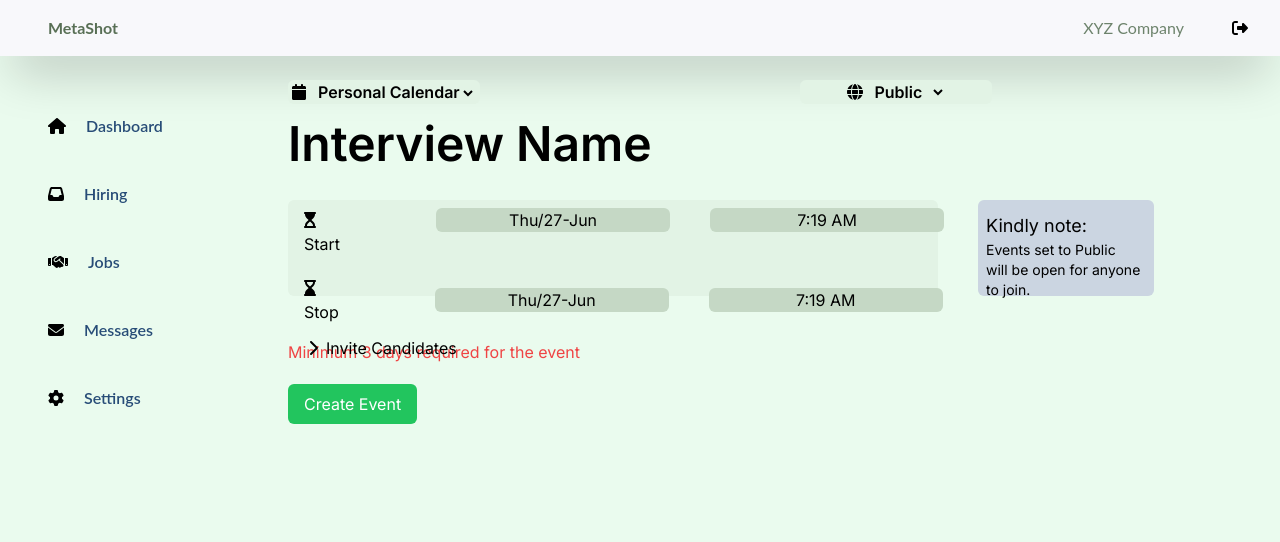
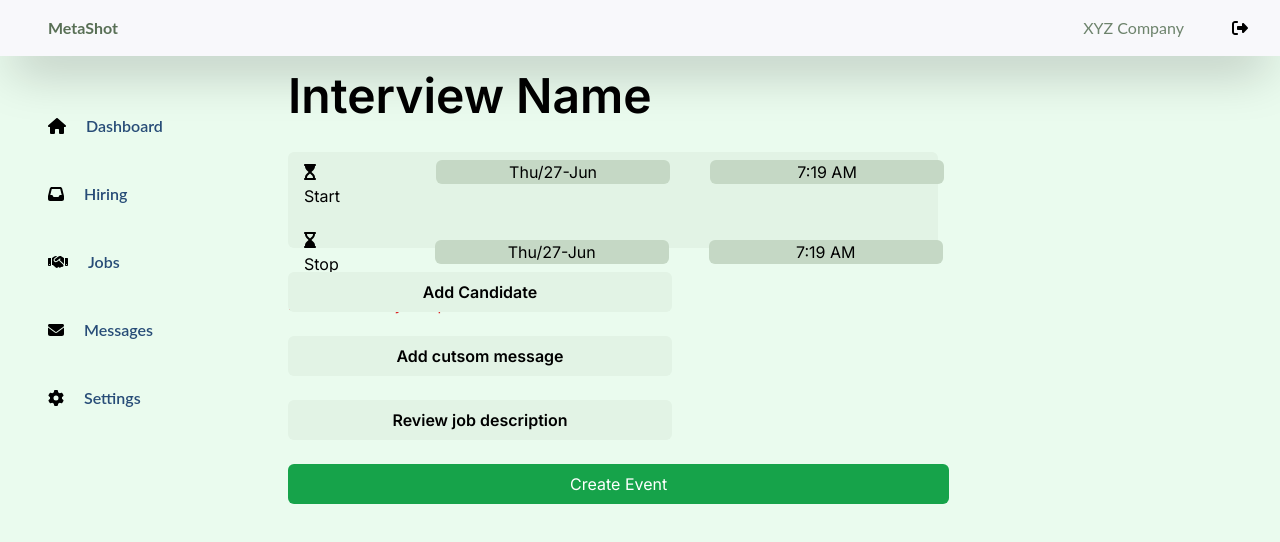
Before and after one commit to Shauryachaturvedimetashot/MetashotFrontendFinal, a Next.js app: page /Invite in a window 1280 px wide. Shown: the top 542 px of the page. Built offline with nearby package versions, Linux system fonts and the light colour scheme.

Commit message:
Update Candidate_screen.tsx

```diff
--- a/src/app/Invite/Candidate_screen.tsx
+++ b/src/app/Invite/Candidate_screen.tsx
@@ -1,13 +1,20 @@
-import React, { useState, useEffect } from 'react';
-import DatePicker from 'react-datepicker';
-import 'react-datepicker/dist/react-datepicker.css';
-import { FontAwesomeIcon } from '@fortawesome/react-fontawesome';
-import { faCalendar, faGlobe, faHourglassStart, faHourglassEnd, faChevronRight, faTimes } from '@fortawesome/free-solid-svg-icons';
-import Modal from '../../Components/Modal';
-import Link from 'next/link';
-import axios from 'axios';
-import { useSearchParams } from 'next/navigation';
-import styles from './Invite.module.css'
+import React, { useState, useEffect } from "react";
+import DatePicker from "react-datepicker";
+import "react-datepicker/dist/react-datepicker.css";
+import { FontAwesomeIcon } from "@fortawesome/react-fontawesome";
+import {
+  faCalendar,
+  faGlobe,
+  faHourglassStart,
+  faHourglassEnd,
+  faChevronRight,
+  faTimes,
+} from "@fortawesome/free-solid-svg-icons";
+import Modal from "../../Components/Modal";
+import Link from "next/link";
+import axios from "axios";
+import { useSearchParams } from "next/navigation";
+import styles from "./Invite.module.css";
 
 interface Candidate {
   name: string;
@@ -26,23 +33,27 @@ function CandidateScreen() {
   const [endDate, setEndDate] = useState<Date | null>(new Date());
   const [startTime, setStartTime] = useState<Date | null>(new Date());
   const [endTime, setEndTime] = useState<Date | null>(new Date());
-  const [error, setError] = useState<string>('');
+  const [error, setError] = useState<string>("");
 
   const [showModal, setShowModal] = useState<boolean>(false);
   const [showModal2, setShowModal2] = useState<boolean>(false);
 
-  const [candidateName, setCandidateName] = useState<string>('');
-  const [candidateMail, setCandidateMail] = useState<string>('');
-  const [candidateNumber, setCandidateNumber] = useState<string>('');
+  const [candidateName, setCandidateName] = useState<string>("");
+  const [candidateMail, setCandidateMail] = useState<string>("");
+  const [candidateNumber, setCandidateNumber] = useState<string>("");
   const [candidates, setCandidates] = useState<Candidate[]>([]);
   const [isEditing, setIsEditing] = useState<boolean>(false);
   const [editIndex, setEditIndex] = useState<number | null>(null);
-  const [formErrors, setFormErrors] = useState<FormErrors>({ name: '', mail: '', number: '' });
+  const [formErrors, setFormErrors] = useState<FormErrors>({
+    name: "",
+    mail: "",
+    number: "",
+  });
 
   const [redirect, setRedirect] = useState<boolean>(false);
 
   const searchParams = useSearchParams();
-  const interviewId = searchParams.get('interview');
+  const interviewId = searchParams.get("interview");
 
   const handleToggleChange = () => {
     if (!showModal2) {
@@ -59,44 +70,53 @@ function CandidateScreen() {
 
   const validateDates = () => {
     if (startDate && endDate && endTime && startTime) {
-      if (endDate < startDate || (endDate.getTime() === startDate.getTime() && endTime < startTime)) {
-        setError('End date/time must be later than start date/time');
+      if (
+        endDate < startDate ||
+        (endDate.getTime() === startDate.getTime() && endTime < startTime)
+      ) {
+        setError("End date/time must be later than start date/time");
       } else {
         const timeDiff = endDate.getTime() - startDate.getTime();
         const dayDiff = timeDiff / (3600 * 24 * 1000);
         if (dayDiff < 3) {
-          setError('Minimum 3 days required for the event');
+          setError("Minimum 3 days required for the event");
         } else {
-          setError('');
+          setError("");
         }
       }
     }
   };
 
   const validateForm = (): boolean => {
-    const errors = { name: '', mail: '', number: '' };
-    if (!candidateName) errors.name = 'Required';
-    if (!candidateMail) errors.mail = 'Required';
-    if (!candidateNumber) errors.number = 'Required';
+    const errors = { name: "", mail: "", number: "" };
+    if (!candidateName) errors.name = "Required";
+    if (!candidateMail) errors.mail = "Required";
+    if (!candidateNumber) errors.number = "Required";
     setFormErrors(errors);
     return !errors.name && !errors.mail && !errors.number;
   };
 
   const handleAddCandidate = (): void => {
     if (validateForm()) {
-      const newCandidate: Candidate = { name: candidateName, mail: candidateMail, number: candidateNumber };
+      const newCandidate: Candidate = {
+        name: candidateName,
+        mail: candidateMail,
+        number: candidateNumber,
+      };
       if (isEditing) {
-        const updatedCandidates = candidates.map((c, index) => (index === editIndex ? newCandidate : c));
+        const updatedCandidates = candidates.map((c, index) =>
+          index === editIndex ? newCandidate : c
+        );
         setCandidates(updatedCandidates);
         setIsEditing(false);
         setEditIndex(null);
       } else {
         setCandidates([...candidates, newCandidate]);
       }
-      setCandidateName('');
-      setCandidateMail('');
-      setCandidateNumber('');
-      //setShowModal(false);
+      setCandidateName("");
+      setCandidateMail("");
+      setCandidateNumber("");
+      setShowModal(false);
     }
   };
 
@@ -116,7 +136,7 @@ function CandidateScreen() {
 
   const handleCreateEvent = async () => {
     if (!interviewId) {
-      setError('Interview ID is missing');
+      setError("Interview ID is missing");
       return;
     }
 
@@ -124,18 +144,18 @@ function CandidateScreen() {
       interview: interviewId,
       start: startDate?.toISOString(),
       end: endDate?.toISOString(),
-      candidates: candidates.map(candidate => candidate.mail),
+      candidates: candidates.map((candidate) => candidate.mail),
     };
 
     try {
-      const token = localStorage.getItem('token');
+      const token = localStorage.getItem("token");
       if (!token) {
-        setError('Authorization token is missing');
+        setError("Authorization token is missing");
         return;
       }
 
       const response = await axios.post(
-        'https://metashotbackend.azurewebsites.net/interview/schedule',
+        "https://metashotbackend.azurewebsites.net/interview/schedule",
         payload,
         {
           headers: { Authorization: `Bearer ${token}` },
@@ -145,11 +165,11 @@ function CandidateScreen() {
       if (response.status === 200) {
         setRedirect(true);
       } else {
-        setError('Failed to schedule the interview');
+        setError("Failed to schedule the interview");
       }
     } catch (error) {
-      console.error('Error scheduling the interview:', error);
-      setError('An error occurred while scheduling the interview');
+      console.error("Error scheduling the interview:", error);
+      setError("An error occurred while scheduling the interview");
     }
   };
 
@@ -159,41 +179,59 @@ function CandidateScreen() {
 
   return (
     <>
-      <div className='content ml-8'>
-        <div className='flex flex-row justify-between mt-6 md:col-span-1'>
-          <button className='w-48 rounded-md bg-inherit invite_cand'>
-            <FontAwesomeIcon icon={faCalendar} className="fas fa-check mr-2" style={{ color: "black" }} />
-            <select id="type" className='invite_cand text-black font-semibold'>
+      <div className="ml-8 content">
+        {/* <div className="flex flex-row justify-between mt-6 md:col-span-1">
+          <button className="w-48 rounded-md bg-inherit invite_cand">
+            <FontAwesomeIcon
+              icon={faCalendar}
+              className="mr-2 fas fa-check"
+              style={{ color: "black" }}
+            />
+            <select id="type" className="font-semibold text-black invite_cand">
               <option value="invoice">Personal Calendar</option>
               <option value="payment">Public Calendar</option>
             </select>
           </button>
-          <button className={`w-48 rounded-md mr-72 invite_cand ${styles['align1']}`}>
-            <FontAwesomeIcon icon={faGlobe} className="fas fa-check mr-2" style={{ color: "black" }} />
-            <select id="type" className='invite_cand text-black font-semibold'>
+          <button
+            className={`w-48 rounded-md mr-72 invite_cand ${styles["align1"]}`}
+          >
+            <FontAwesomeIcon
+              icon={faGlobe}
+              className="mr-2 fas fa-check"
+              style={{ color: "black" }}
+            />
+            <select id="type" className="font-semibold text-black invite_cand">
               <option value="invoice">Public</option>
               <option value="payment">Private</option>
             </select>
           </button>
+        </div> */}
+        <div className="mt-4 text-5xl font-semibold text-black">
+          {" "}
+          Interview Name
         </div>
-        <div className='text-5xl mt-4 font-semibold text-black'> Interview Name</div>
-        <div className='flex flex-row text-black'>
-          <div className={`mt-8  bg-[#E2F3E5] h-24 rounded-md pr-2 pt-2 ${styles['main_box']} `} >
+        <div className="flex flex-row text-black">
+          <div
+            className={`mt-8  bg-[#E2F3E5] h-24 rounded-md pr-2 pt-2 ${styles["main_box"]} `}
+          >
             {/* For first row */}
-            <div className={`flex ${styles['box2']}`}>
-              <div className='px-4 mr-10'>
-                <FontAwesomeIcon icon={faHourglassStart} className="fas fa-check mr-2 text-black" />
+            <div className={`flex ${styles["box2"]}`}>
+              <div className="px-4 mr-10">
+                <FontAwesomeIcon
+                  icon={faHourglassStart}
+                  className="mr-2 text-black fas fa-check"
+                />
                 Start
               </div>
-              <div className='px-10 text-black'>
+              <div className="px-10 text-black">
                 <DatePicker
                   selected={startDate}
                   dateFormat={"EEE/d-MMM"}
                   onChange={(date) => setStartDate(date)}
-                  className='text-center rounded-md invite_time'
+                  className="text-center rounded-md invite_time"
                 />
               </div>
-              <div className='text-black'>
+              <div className="text-black">
                 <DatePicker
                   selected={startTime}
                   onChange={(date) => setStartTime(date)}
@@ -202,22 +240,28 @@ function CandidateScreen() {
                   timeIntervals={15}
                   timeCaption="Time"
                   dateFormat="h:mm aa"
-                  className='text-center rounded-md bg-[#c5d8c5]'
+                  className="text-center rounded-md bg-[#c5d8c5]"
                 />
               </div>
             </div>
             {/* Second row */}
-            <div className={`flex items-center mt-5 justify-between text-black ${styles['box3']}`}>
-              <div className='px-4 mr-10'>
-                <FontAwesomeIcon icon={faHourglassEnd} className="fas fa-check mr-2" style={{ color: "black" }} />
+            <div
+              className={`flex items-center mt-5 justify-between text-black ${styles["box3"]}`}
+            >
+              <div className="px-4 mr-10">
+                <FontAwesomeIcon
+                  icon={faHourglassEnd}
+                  className="mr-2 fas fa-check"
+                  style={{ color: "black" }}
+                />
                 Stop
               </div>
-              <div className='px-10'>
+              <div className="px-10">
                 <DatePicker
                   selected={endDate}
                   dateFormat={"EEE/d-MMM"}
                   onChange={(date) => setEndDate(date)}
-                  className='text-center rounded-md bg-[#c5d8c5]'
+                  className="text-center rounded-md bg-[#c5d8c5]"
                 />
               </div>
               <div>
@@ -229,106 +273,152 @@ function CandidateScreen() {
                   timeIntervals={15}
                   timeCaption="Time"
                   dateFormat="h:mm aa"
-                  className='text-center rounded-md invite_time'
+                  className="text-center rounded-md invite_time"
                 />
               </div>
             </div>
-            {error && <div className='text-red-500 mt-4'>{error}</div>}
-          </div>
-          <div className={`h-24 bg-slate-300 ml-10 mt-8 w-44 rounded-md px-2 pt-3 ${styles['main_box2']}`}>
-            <div className={`text-lg ${styles['main_box2']}`}>Kindly note:</div>
-            <div className={`text-sm ${styles['main_box2']}`}>Events set to Public</div>
-            <div className={`text-sm ${styles['main_box2']}`}>will be open for anyone</div>
-            <div className={`text-sm ${styles['main_box2']}`}>to join.</div>
+            {error && <div className="mt-4 text-red-600">{error}</div>}
           </div>
         </div>
-        <div className='mt-8'>
-          <button className='rounded-md px-5 py-2 bg-inherit border-inherit text-black color-green' onClick={() => setShowModal(true)}>
-            <FontAwesomeIcon icon={faChevronRight} className="fas fa-check mr-2" style={{ color: "black" }} />
-            Invite Candidates
+
+        <div className="mt-6">
+          <button
+            className="rounded-md bg-[#E2F3E5] text-black font-semibold w-96 py-2 px-4 invite_button"
+            onClick={() => setShowModal(true)}
+          >
+            Add Candidate
           </button>
         </div>
-        <Modal isVisible={showModal} onClose={() => setShowModal(false)} isCustomMsg={false}>
-          <div className='flex flex-col justify-between'>
-            <div className='flex flex-row items-center'>
-              <h1 className='text-xl font-semibold mb-2 flex-grow'>{isEditing ? 'Edit' : 'Add'} Candidate</h1>
-              <button className='bg-red-500 text-white px-4 py-2 rounded-md' onClick={() => setShowModal(false)}>
-                <FontAwesomeIcon icon={faTimes} className="fas fa-check mr-2" style={{ color: "white" }} />
-                Close
+
+        <div className="mt-6">
+          <button
+            className="rounded-md bg-[#E2F3E5] text-black font-semibold w-96 py-2 px-4 invite_button"
+            onClick={() => setShowModal(true)}
+          >
+            Add cutsom message
           </button>
         </div>
-            <div className='mb-4'>
-              <label className='block text-gray-700 font-bold mb-2'>Candidate Name</label>
+
+        <div className="mt-6">
+          <button
+            className="rounded-md bg-[#E2F3E5] text-black font-semibold w-96 py-2 px-4 invite_button"
+            onClick={() => setShowModal(true)}
+          >
+            Review job description
+          </button>
+        </div>
+
+        <div className="mt-6">
+          {candidates.map((candidate, index) => (
+            <div
+              key={index}
+              className="flex items-center justify-between p-4 mb-2 bg-gray-100 rounded-md"
+            >
+              <div>
+                <div className="text-lg font-bold">{candidate.name}</div>
+                <div>{candidate.mail}</div>
+                <div>{candidate.number}</div>
+              </div>
+              <div>
+                <button
+                  className="mr-2 text-blue-600"
+                  onClick={() => handleEditCandidate(index)}
+                >
+                  Edit
+                </button>
+                <button
+                  className="text-red-600"
+                  onClick={() => handleDeleteCandidate(index)}
+                >
+                  Delete
+                </button>
+              </div>
+            </div>
+          ))}
+        </div>
+
+        <div className="mt-6">
+          <button
+            className="w-8/12 px-4 py-2 text-white bg-green-600 rounded-md"
+            onClick={handleCreateEvent}
+          >
+            Create Event
+          </button>
+        </div>
+
+        {redirect && (
+          <Link href="/EventCreated">
+            Event created successfully. Click here to proceed.
+          </Link>
+        )}
+      </div>
+
+      <Modal
+        isVisible={showModal}
+        onClose={handleModalClose}
+        isCustomMsg={false}
+      >
+        <div>
+          <h2 className="mb-4 text-xl font-bold">
+            {isEditing ? "Edit Candidate" : "Add Candidate"}
+          </h2>
+          <div className="mb-4">
+            <label className="block mb-1 text-sm font-medium">Name</label>
             <input
-                type='text'
-                className='shadow appearance-none border rounded w-full py-2 px-3 text-gray-700 leading-tight focus:outline-none focus:shadow-outline'
+              type="text"
+              className="w-full px-3 py-2 border rounded-md"
               value={candidateName}
               onChange={(e) => setCandidateName(e.target.value)}
             />
-              {formErrors.name && <span className='text-red-500'>{formErrors.name}</span>}
+            {formErrors.name && (
+              <div className="text-red-600">{formErrors.name}</div>
+            )}
           </div>
-            <div className='mb-4'>
-              <label className='block text-gray-700 font-bold mb-2'>Candidate Mail</label>
+          <div className="mb-4">
+            <label className="block mb-1 text-sm font-medium">Email</label>
             <input
-                type='email'
-                className='shadow appearance-none border rounded w-full py-2 px-3 text-gray-700 leading-tight focus:outline-none focus:shadow-outline'
+              type="email"
+              className="w-full px-3 py-2 border rounded-md"
               value={candidateMail}
               onChange={(e) => setCandidateMail(e.target.value)}
             />
-              {formErrors.mail && <span className='text-red-500'>{formErrors.mail}</span>}
+            {formErrors.mail && (
+              <div className="text-red-600">{formErrors.mail}</div>
+            )}
           </div>
-            <div className='mb-4'>
-              <label className='block text-gray-700 font-bold mb-2'>Candidate Number</label>
+          <div className="mb-4">
+            <label className="block mb-1 text-sm font-medium">
+              Phone Number
+            </label>
             <input
-                type='text'
-                className='shadow appearance-none border rounded w-full py-2 px-3 text-gray-700 leading-tight focus:outline-none focus:shadow-outline'
+              type="text"
+              className="w-full px-3 py-2 border rounded-md"
               value={candidateNumber}
               onChange={(e) => setCandidateNumber(e.target.value)}
             />
-              {formErrors.number && <span className='text-red-500'>{formErrors.number}</span>}
+            {formErrors.number && (
+              <div className="text-red-600">{formErrors.number}</div>
+            )}
           </div>
-            <div className='flex justify-end'>
-              <button className='bg-blue-500 text-white px-4 py-2 rounded-md' onClick={handleAddCandidate}>
-                {isEditing ? 'Update' : 'Add'}
+          <button
+            className="px-4 py-2 text-white bg-blue-600 rounded-md"
+            onClick={handleAddCandidate}
+          >
+            {isEditing ? "Update Candidate" : "Add Candidate"}
           </button>
         </div>
+      </Modal>
+
+      <Modal
+        isVisible={showModal2}
+        onClose={handleModalClose}
+        isCustomMsg={true}
+      >
+        <div>
+          <h2 className="mb-4 text-xl font-bold">Custom Message</h2>
+          <p>This is a custom message modal.</p>
         </div>
       </Modal>
-        <Modal isVisible={showModal2} onClose={() => setShowModal2(false)} isCustomMsg={true}>
-          <h1 className='text-xl font-semibold mb-2'>Candidates List</h1>
-          {candidates.length === 0 ? (
-            <p>No candidates added yet.</p>
-          ) : (
-            candidates.map((candidate, index) => (
-              <div key={index} className='mb-4'>
-                <div className='flex justify-between'>
-                  <div>
-                    <p>Name: {candidate.name}</p>
-                    <p>Email: {candidate.mail}</p>
-                    <p>Number: {candidate.number}</p>
-                  </div>
-                  <div>
-                    <button className='bg-yellow-500 text-white px-2 py-1 rounded-md mr-2' onClick={() => handleEditCandidate(index)}>Edit</button>
-                    <button className='bg-red-500 text-white px-2 py-1 rounded-md' onClick={() => handleDeleteCandidate(index)}>Delete</button>
-                  </div>
-                </div>
-              </div>
-            ))
-          )}
-        </Modal>
-        <div className='mt-4'>
-          <button className='bg-green-500 text-white px-4 py-2 rounded-md' onClick={handleCreateEvent}>
-            Create Event
-          </button>
-        </div>
-        {redirect && (
-          <p className='text-green-500'>Interview scheduled successfully!{' '}
-            <Link href="/PastInterviews">
-              <span className='cursor-pointer'>Click here to view past interviews.</span>
-            </Link>
-          </p>
-        )}
-      </div>
     </>
   );
 }
```
Lines whose indentation alone changed are shown as unchanged.
